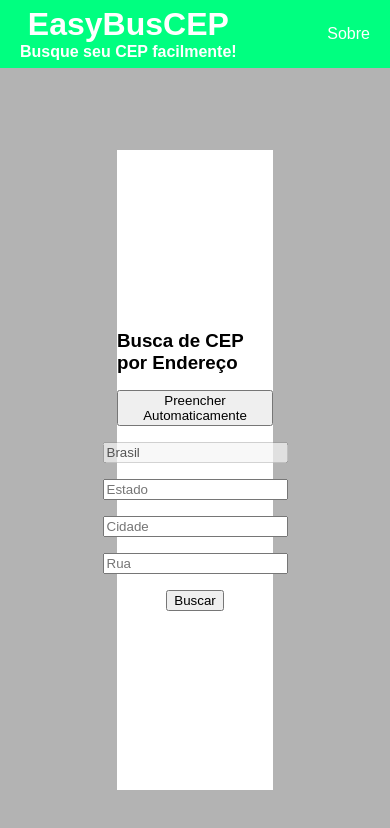
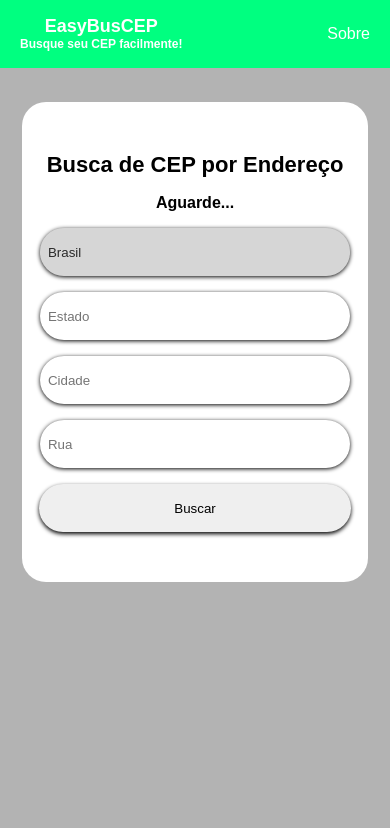
Before and after one commit to ryanhenrqq/EasyBusCEP, a React (Vite) app: page / in a window 390 px wide. Shown: the top 828 px of the page. Built offline with nearby package versions, Linux system fonts and the light colour scheme; no server answers.

Commit message:
feat: added error handlers and mobile responsivity

```diff
--- a/src/App.css
+++ b/src/App.css
@@ -49,6 +49,63 @@ header {
   height: 40rem;
   width: 40%;
   margin: 22px;
+  border-radius: 24px;
   background-color: #fff;
   gap: 16px;
 }
+.main-view-container h3{
+  font-size: 32px;
+}
+.main-view-container input{
+  border: none;
+  border-radius: 24px;
+  padding: 8px;
+  width: 50%;
+  height: 2rem;
+  box-shadow: 0 1px 4px #000;
+}
+.main-view-container input:focus{
+  border: none;
+  outline: none;
+}
+.main-view-container input:disabled{
+  filter: brightness(0.5);
+}
+.main-view-container input:disabled:hover{
+  cursor: not-allowed;
+}
+.main-view-container button{
+  border: none;
+  border-radius: 24px;
+  height: 3rem;
+  width: 50%;
+  box-shadow: 0 2px 4px #000;
+}
+.main-view-container button:hover{
+  cursor: pointer;
+}
+
+@media (max-width: 768px) {
+  .left-side-header h1 {
+    font-size: 18px;
+  }
+  .left-side-header b{
+    font-size: 12px;
+  }
+  .main-view{
+    margin-top: 5rem;
+  }
+  .main-view-container{
+    width: 90%;
+    height: 30rem;
+  }
+  .main-view-container h3{
+    font-size: 22px;
+  }
+  .main-view-container button{
+    width: 90%;
+  }
+  .main-view-container input{
+    width: 85%;
+  }
+}
--- a/src/App.tsx
+++ b/src/App.tsx
@@ -1,4 +1,4 @@
-import { useState } from 'react'
+import { useEffect, useState } from 'react'
 import './App.css'
 
 function App() {
@@ -37,63 +37,106 @@ interface ViaCEPTypage{
     cep: string,
 }
 function MainView() {
+  const [country, setCountry]=useState<string>("Brasil")
   const [state, setState] = useState<string>("")
   const [stateCode, setStateCode] = useState<string>("")
   const [cidad, setCidad] = useState<string>("")
-  const [neighbor, setNeighbor] = useState<string>("")
   const [rua, setRua]=useState<string>("")
   const [finalCep, setFinalCep]=useState<string>("")
+  const [loadingCEP, setLoadingCEP]=useState<boolean>(false)
+  const [loadingGeo, setLoadingGeo]=useState<boolean>(false)
+  const [invalidCountry, setInvalidCountry]=useState<boolean>(false)
+  const [errorMsg, setErrorMsg]=useState<string>("")
 
   const handleGeoCoding = async() => {
+    setLoadingGeo(true)
     if (navigator.geolocation){
       navigator.geolocation.getCurrentPosition((pos) => {
         const lat = Number(pos.coords.latitude)
         const lon = Number(pos.coords.longitude)
         handleFetTest(lat, lon)
       }, (error) => {
+        setLoadingGeo(false)
         console.error("Erro ao conseguir a geolocalização: ", error)
       })
     } else {
+      setLoadingGeo(false)
       console.error("Erro ao usar o recurso de GEOLOCALIZAÇÃO nativa.")
     }
-
   }
 
   const handleFetTest = async(lat: number, lon:number) => {
+    try {
       const resp_geo = await fetch(`https://easy-bus-cep.vercel.app/api/geocoding?lat=${lat}&lon=${lon}`)
+      if (!resp_geo.ok) {
+        if (resp_geo.status === 429) {
+          throw new Error('Muitas requisições!')
+        } else {
+          const errData = await resp_geo.json()
+          throw new Error(errData.error || 'Erro incomum, verifique o console.');
+        }
+      }
       const res = await resp_geo.json() // fazer sistema de cache posteriormente
       console.log(res)
       const setter: GeocodingTypage | null = res
+      setCountry(String(setter?.countryName))
       setState(String(setter?.principalSubdivision))
       setStateCode(String(setter?.principalSubdivisionCode).replace("BR-", ""))
       setCidad(String(setter?.city))
+    } catch (err:any){
+      setErrorMsg(`GeoCod: ${String(err)}`)
+      console.error("Erro na requisição da API GEOCODING: ", String(err))
+    } finally {
+      setLoadingGeo(false)
+    }
   }
 
   const handleCEPFetch = async() => {
+    if (country!="Brasil") {
+      setInvalidCountry(true)
+      return
+    } else {
+      setInvalidCountry(false)
+      setFinalCep("")
+      setErrorMsg("")
+    }
     try {
+      setLoadingCEP(true)
       const resp_via = await fetch(`https://viacep.com.br/ws/${stateCode}/${cidad}/${rua}/json/`)
       const res: ViaCEPTypage[] | null = await resp_via.json()
       console.log(JSON.stringify(res, null, 2));
-      console.log(res?.[0]?.cep ?? "")
-      setFinalCep(String(res?.[0]?.cep ?? ""))
+      console.log(res?.[0]?.cep ?? "error")
+      setFinalCep(String(res?.[0]?.cep ?? "error"))
     } catch (err: any) {
+      setErrorMsg(`ViaAPI: ${String(err)}`)
       console.error("Erro ao buscar na API ViaCEP: ", String(err))
+    } finally {
+      setLoadingCEP(false)
+    }
   }
 
-  }
+  useEffect(()=>{
+    handleGeoCoding()
+  }, [])
   return(
     <>
       <div className="main-view">
         <div className="main-view-container">
           <h3>Busca de CEP por Endereço</h3>
-          <button onClick={handleGeoCoding}>Preencher Automaticamente</button>
-          <input type="text" placeholder='País' value={"Brasil"} disabled />
+          {!loadingGeo?<button onClick={handleGeoCoding}>Preencher Automaticamente</button>:<b>Aguarde...</b>}
+          <input type="text" placeholder='País' value={country} disabled />
           <input type="text" placeholder='Estado' value={state} onChange={(e)=>setState(e.target.value)} />
           <input type="text" placeholder='Cidade' value={cidad} onChange={(e)=>setCidad(e.target.value)} />
           <input type="text" placeholder='Rua' value={rua} onChange={(e)=>setRua(e.target.value)} required />
-          <button onClick={handleCEPFetch}>Buscar</button>
-          {finalCep!=""?<span>CEP: {finalCep}</span>:null}
-
+          {loadingCEP?<b>Aguarde...</b>:<button onClick={handleCEPFetch}>Buscar</button>}
+          {finalCep!=""?
+          finalCep!="error"?
+          <span>CEP: {finalCep}</span>
+          :
+          <b>Este endereço está incorreto! (Erro 400)</b>
+          :null}
+          {invalidCountry?<p>Esse serviço funciona apenas no Brasil</p>:null}
+          {errorMsg!=""?<small>{errorMsg}</small>:null}
         </div>
       </div>
     </>
```
Also changed, not shown: 1 other file (tests, documents, lock files or other folders). Lines whose indentation alone changed are shown as unchanged.
